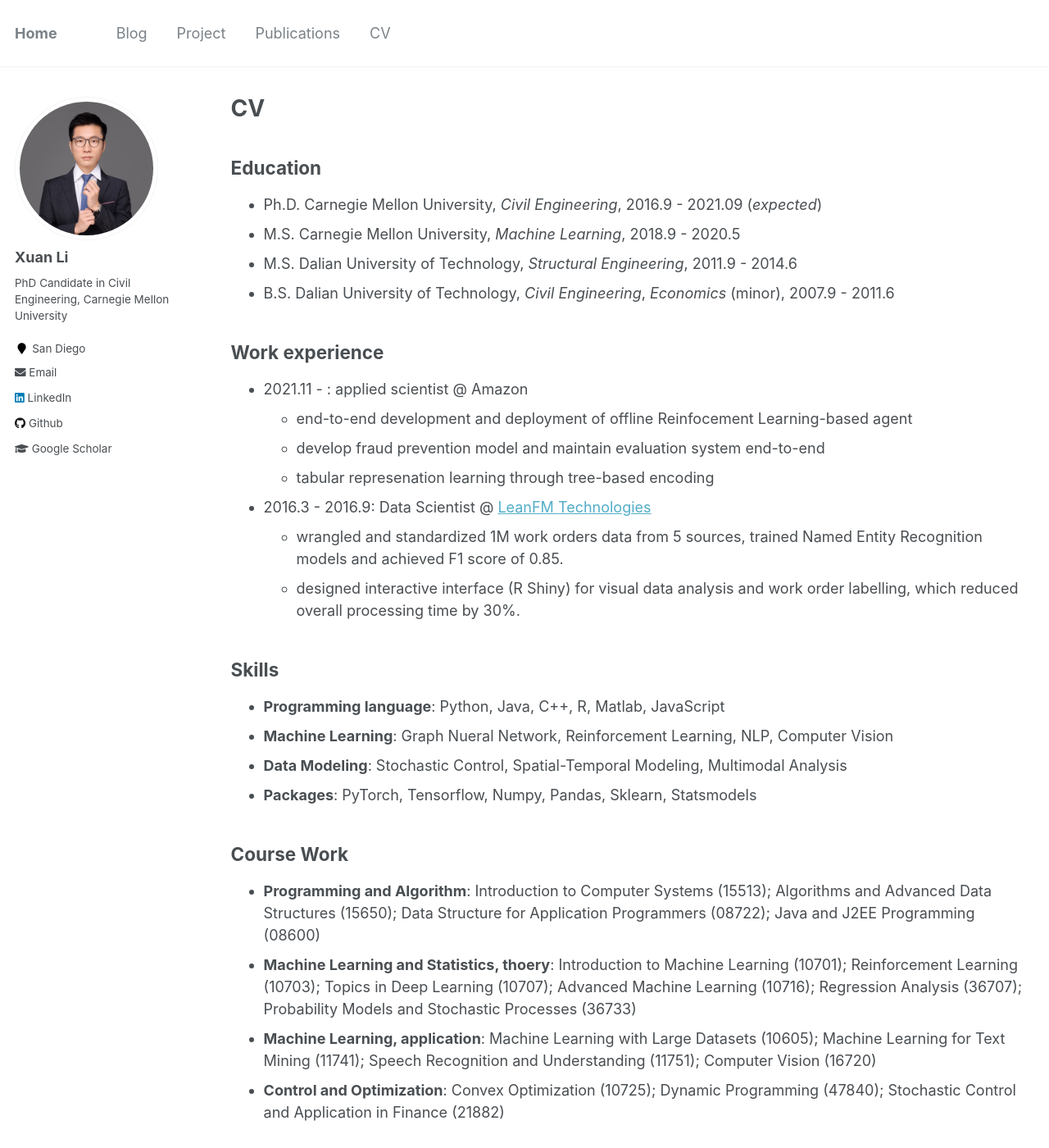
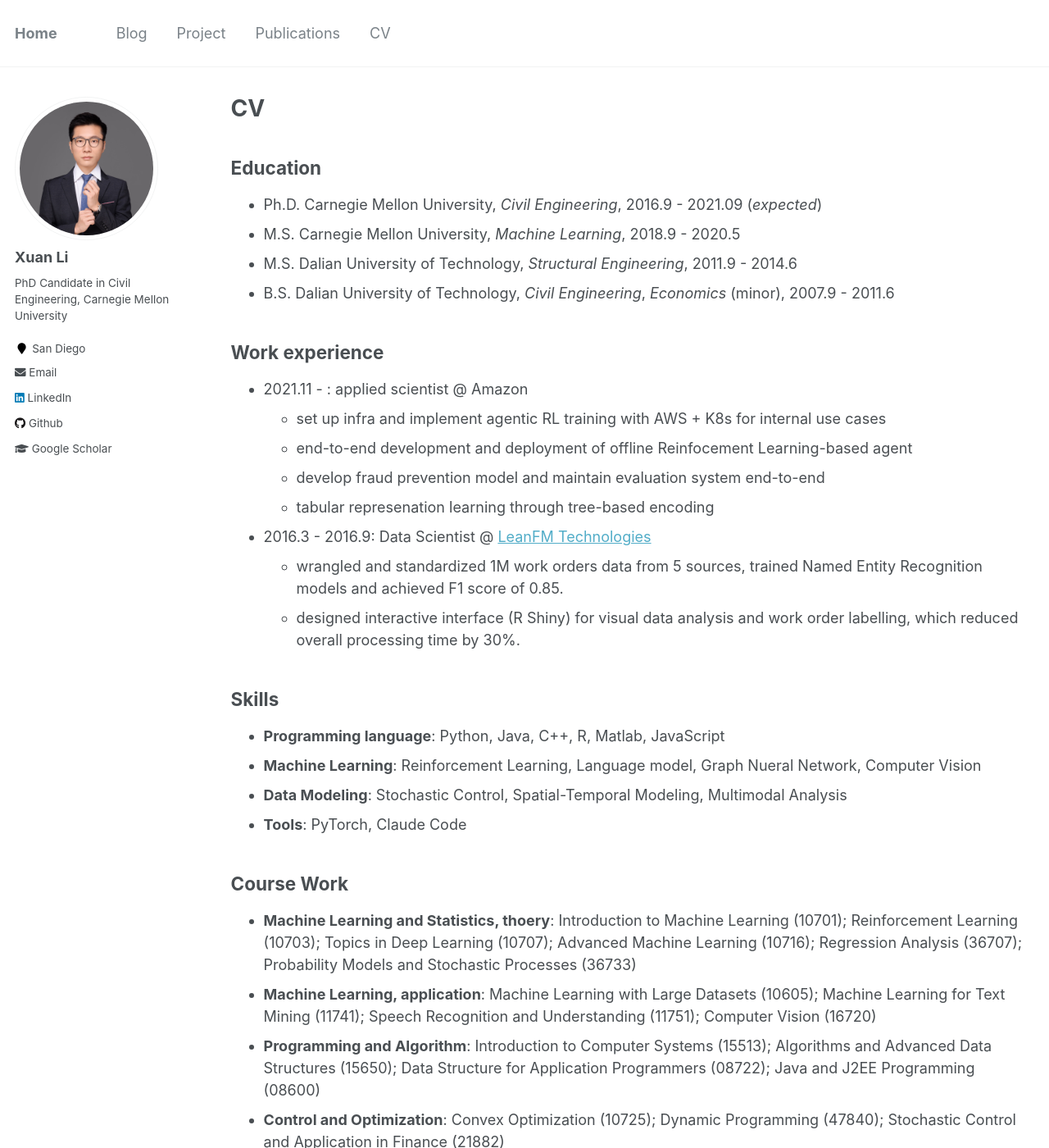
Before and after one commit to milanlx/milanlx.github.io, a Jekyll site: the page built from _pages/cv.md, in a window 1280 px wide and 1400 px high. Shown: the whole window at 82% size. Built offline with Jekyll 4.4.1, drawn with Linux system fonts in a browser that asks for light colours.

Commit message:
Revise CV with updated work experience and skills
Updated work experience and skills sections with new details and corrected formatting.

```diff
--- a/_pages/cv.md
+++ b/_pages/cv.md
@@ -19,6 +19,7 @@ Education
 Work experience
 ------
 * 2021.11 - : applied scientist @ Amazon
+  * set up infra and implement agentic RL training with AWS + K8s for internal use cases
   * end-to-end development and deployment of offline Reinfocement Learning-based agent
   * develop fraud prevention model and maintain evaluation system end-to-end
   * tabular represenation learning through tree-based encoding
@@ -29,15 +30,15 @@ Work experience
 Skills
 ------
 * **Programming language**: Python, Java, C++, R, Matlab, JavaScript
-* **Machine Learning**: Graph Nueral Network, Reinforcement Learning, NLP, Computer Vision
+* **Machine Learning**: Reinforcement Learning, Language model, Graph Nueral Network, Computer Vision
 * **Data Modeling**: Stochastic Control, Spatial-Temporal Modeling, Multimodal Analysis
-* **Packages**: PyTorch, Tensorflow, Numpy, Pandas, Sklearn, Statsmodels
+* **Tools**: PyTorch, Claude Code
 
 Course Work
 ------
-* **Programming and Algorithm**: Introduction to Computer Systems (15513); Algorithms and Advanced Data Structures (15650); Data Structure for Application Programmers (08722); Java and J2EE Programming (08600)
 * **Machine Learning and Statistics, thoery**: Introduction to Machine Learning (10701); Reinforcement Learning (10703); Topics in Deep Learning (10707); Advanced Machine Learning (10716); Regression Analysis (36707); Probability Models and Stochastic Processes (36733)
 * **Machine Learning, application**: Machine Learning with Large Datasets (10605); Machine Learning for Text Mining (11741); Speech Recognition and Understanding (11751); Computer Vision (16720)
+* **Programming and Algorithm**: Introduction to Computer Systems (15513); Algorithms and Advanced Data Structures (15650); Data Structure for Application Programmers (08722); Java and J2EE Programming (08600)
 * **Control and Optimization**: Convex Optimization (10725); Dynamic Programming (47840); Stochastic Control and Application in Finance (21882)
 
 
```
